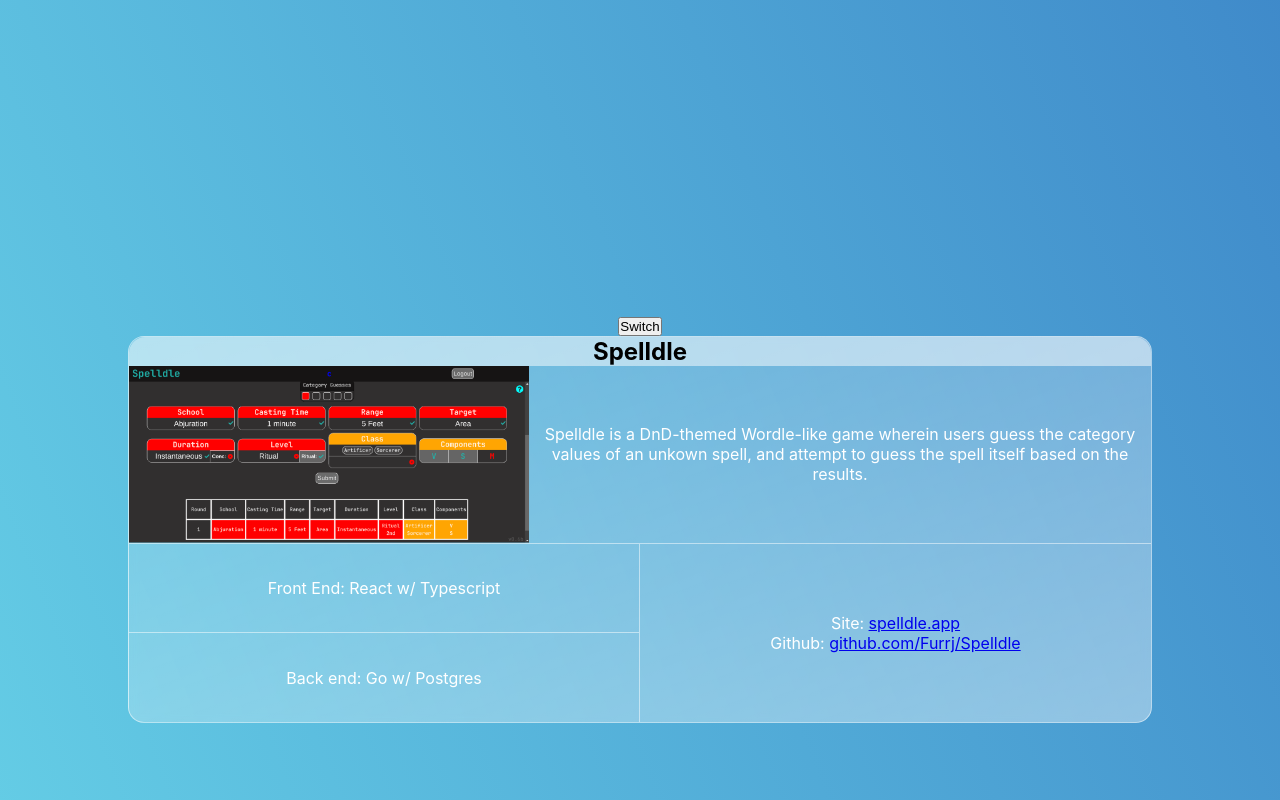
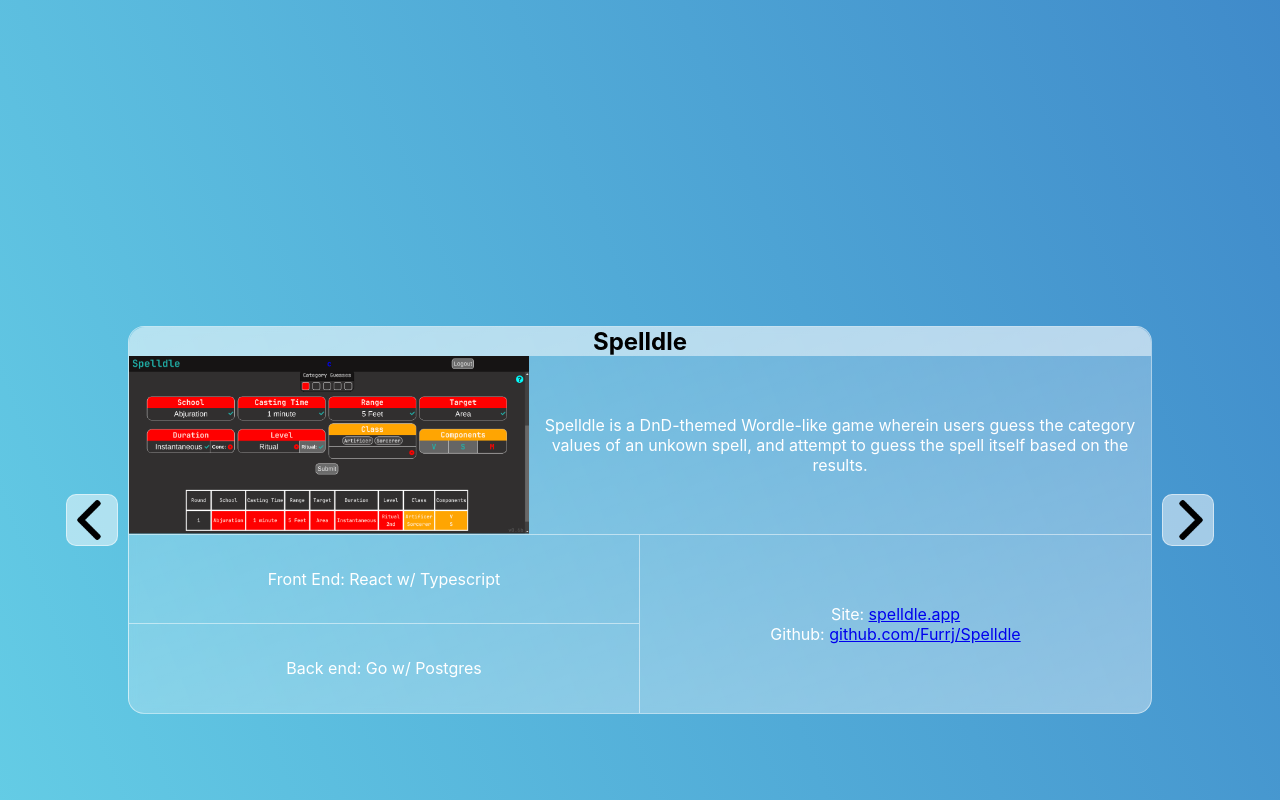
Before and after one commit to Furrj/jacksonfurr.dev, a plain HTML site: page client/index.html in a window 1280 px wide. Shown: the part 1480-2280 px from the top of the page. Drawn offline with Linux system fonts and the light colour scheme.

Commit message:
projects carousel working

```diff
--- a/client/index.html
+++ b/client/index.html
@@ -96,7 +96,9 @@
 	</section>
 
 	<section id="projects">
-		<button id="switch" onclick="changeProject()">Switch</button>
+		<div onclick="changeProject(-1)" class="toggle">
+			<img id="left" src="assets/right-arrow.png" alt="left_arrow">
+		</div>
 		<div class="card" id="spelldle">
 			<h2>Spelldle</h2>
 			<div class="content spelldle">
@@ -160,6 +162,9 @@
 				</div>
 			</div>
 		</div>
+		<div onclick="changeProject(1)" class="toggle">
+			<img id="right" src="assets/right-arrow.png" alt="right_arrow">
+		</div>
 	</section>
 
 	<section id="contact">
--- a/client/main.js
+++ b/client/main.js
@@ -4,8 +4,9 @@ const taskr = document.getElementById("taskr")
 const projects = [spelldle, taskr]
 let count = 0;
 
-function changeProject() {
-	const curr = ++count % projects.length;
+function changeProject(movement) {
+	count += movement;
+	const curr = count % projects.length;
 	projects.forEach((p, i) => {
 		p.style.display = curr === i % projects.length ? "block" : "none";
 	})
--- a/client/styles.scss
+++ b/client/styles.scss
@@ -234,6 +234,32 @@ section {
 	}
 }
 
+section#projects {
+	display: flex;
+	flex-direction: row;
+
+	gap: 10px;
+
+	.toggle {
+		@include flex-center-col;
+		border: $border;
+		border-radius: 10px;
+		background: $card-bg;
+		padding: 5px;
+		cursor: pointer;
+
+		#left {
+			width: 40px;
+			transform: rotate(180deg) translateX(3px);
+		}
+
+		#right {
+			width: 40px;
+			transform: translateX(3px);
+		}
+	}
+}
+
 #landing {
 	animation: bounce 3s ease-in-out 0s infinite;
 
```
Also changed, not shown: client/assets/right-arrow.png (added), client/styles.css, 1 other file.
